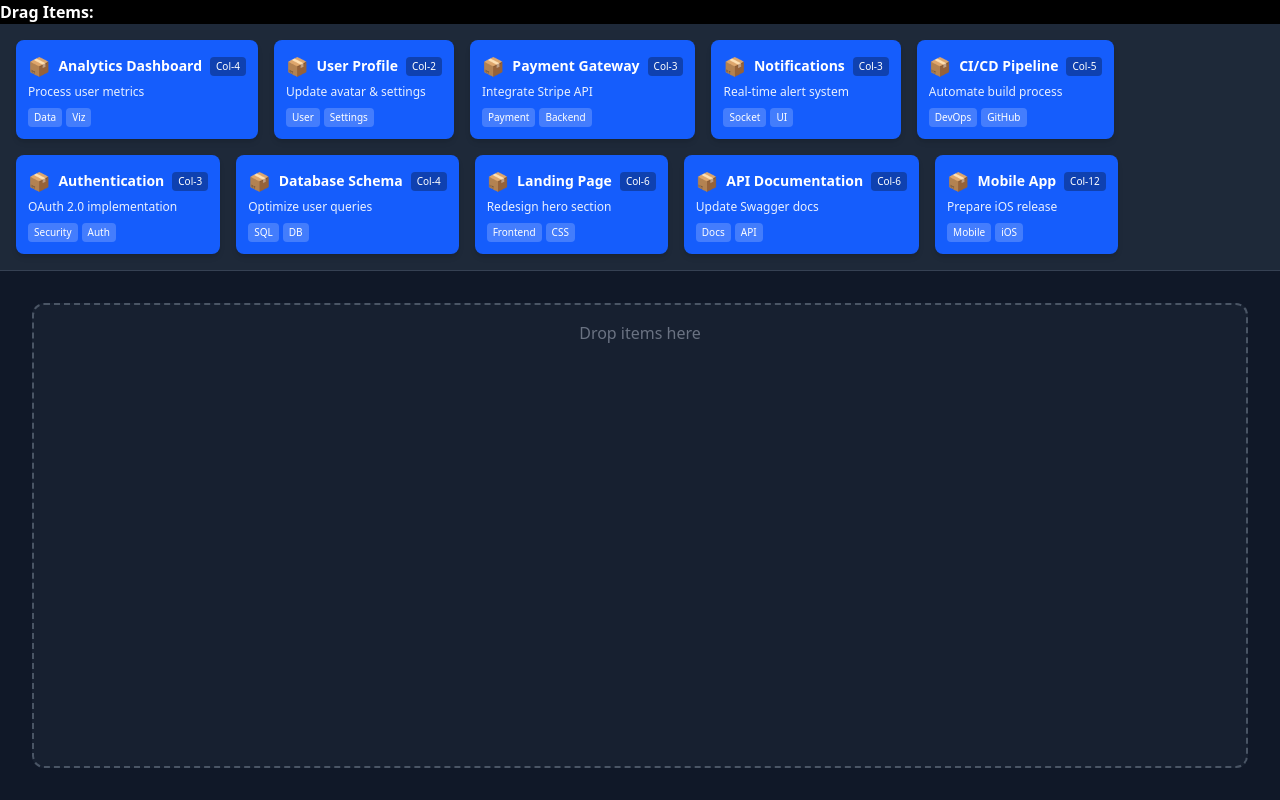
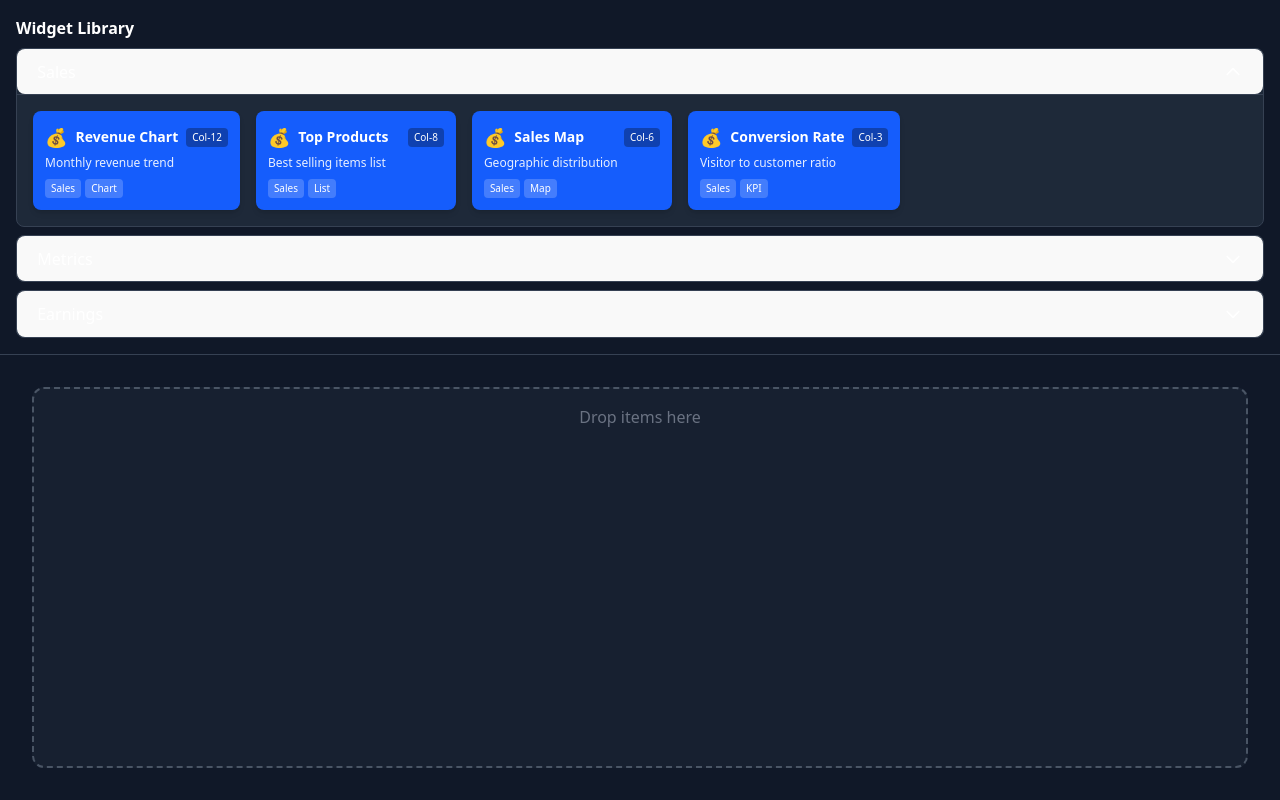
Before and after one commit to humbertoragazzini/drag-drop-layout, a React (Vite) app: page / in a window 1280 px wide. Built offline with nearby package versions, Linux system fonts and the light colour scheme.

Commit message:
added multiple acccordions to show them

```diff
--- /dev/null
+++ b/src/components/atoms/Accordion.tsx
@@ -0,0 +1,43 @@
+import { useState, type ReactNode } from 'react';
+
+interface AccordionProps {
+    title: string;
+    children: ReactNode;
+    defaultOpen?: boolean;
+}
+
+export function Accordion({ title, children, defaultOpen = false }: AccordionProps) {
+    const [isOpen, setIsOpen] = useState(defaultOpen);
+
+    return (
+        <div className="border border-gray-700 rounded-lg bg-gray-800">
+            <button
+                onClick={() => setIsOpen(!isOpen)}
+                className="w-full px-4 py-3 flex items-center justify-between bg-gray-800 hover:bg-gray-750 transition-colors text-white font-medium"
+            >
+                <span className="flex items-center gap-2">
+                    {title}
+                </span>
+                <svg
+                    className={`w-5 h-5 transition-transform ${isOpen ? 'rotate-180' : ''}`}
+                    fill="none"
+                    viewBox="0 0 24 24"
+                    stroke="currentColor"
+                >
+                    <path strokeLinecap="round" strokeLinejoin="round" strokeWidth={2} d="M19 9l-7 7-7-7" />
+                </svg>
+            </button>
+
+            <div
+                className={`transition-all duration-300 ease-in-out ${isOpen ? 'max-h-[500px] opacity-100' : 'max-h-0 opacity-0'
+                    }`}
+            >
+                <div className="p-4 border-t border-gray-700">
+                    <div className="flex gap-4 min-w-min">
+                        {children}
+                    </div>
+                </div>
+            </div>
+        </div>
+    );
+}
--- a/src/components/organisms/DragDropLayout.tsx
+++ b/src/components/organisms/DragDropLayout.tsx
@@ -18,22 +18,30 @@ import { Draggable } from '../atoms/Draggable';
 import { Droppable } from '../atoms/Droppable';
 import { SortableItem } from '../atoms/SortableItem';
 
+import { Accordion } from '../atoms/Accordion';
+
 interface DragDropLayoutProps {
     className?: string;
 }
 
 export function DragDropLayout({ className = '' }: DragDropLayoutProps) {
     const [items, setItems] = useState([
-        { id: 'item-1', title: 'Analytics Dashboard', desc: 'Process user metrics', tags: ['Data', 'Viz'], span: 4 },
-        { id: 'item-2', title: 'User Profile', desc: 'Update avatar & settings', tags: ['User', 'Settings'], span: 2 },
-        { id: 'item-3', title: 'Payment Gateway', desc: 'Integrate Stripe API', tags: ['Payment', 'Backend'], span: 3 },
-        { id: 'item-4', title: 'Notifications', desc: 'Real-time alert system', tags: ['Socket', 'UI'], span: 3 },
-        { id: 'item-5', title: 'CI/CD Pipeline', desc: 'Automate build process', tags: ['DevOps', 'GitHub'], span: 5 },
-        { id: 'item-6', title: 'Authentication', desc: 'OAuth 2.0 implementation', tags: ['Security', 'Auth'], span: 3 },
-        { id: 'item-7', title: 'Database Schema', desc: 'Optimize user queries', tags: ['SQL', 'DB'], span: 4 },
-        { id: 'item-8', title: 'Landing Page', desc: 'Redesign hero section', tags: ['Frontend', 'CSS'], span: 6 },
-        { id: 'item-9', title: 'API Documentation', desc: 'Update Swagger docs', tags: ['Docs', 'API'], span: 6 },
-        { id: 'item-10', title: 'Mobile App', desc: 'Prepare iOS release', tags: ['Mobile', 'iOS'], span: 12 },
+        // Sales Items
+        { id: 'sales-1', title: 'Revenue Chart', desc: 'Monthly revenue trend', tags: ['Sales', 'Chart'], span: 12, category: 'Sales' },
+        { id: 'sales-2', title: 'Top Products', desc: 'Best selling items list', tags: ['Sales', 'List'], span: 8, category: 'Sales' },
+        { id: 'sales-3', title: 'Sales Map', desc: 'Geographic distribution', tags: ['Sales', 'Map'], span: 6, category: 'Sales' },
+        { id: 'sales-4', title: 'Conversion Rate', desc: 'Visitor to customer ratio', tags: ['Sales', 'KPI'], span: 3, category: 'Sales' },
+
+        // Metrics Items
+        { id: 'metrics-1', title: 'Active Users', desc: 'Real-time user count', tags: ['Metrics', 'User'], span: 12, category: 'Metrics' },
+        { id: 'metrics-2', title: 'Bounce Rate', desc: 'Page abandonment rate', tags: ['Metrics', 'Analytics'], span: 8, category: 'Metrics' },
+        { id: 'metrics-3', title: 'Session Duration', desc: 'Average time on site', tags: ['Metrics', 'Time'], span: 6, category: 'Metrics' },
+        { id: 'metrics-4', title: 'Server Load', desc: 'CPU and Memory usage', tags: ['Metrics', 'DevOps'], span: 3, category: 'Metrics' },
+
+        // Earnings Items
+        { id: 'earnings-1', title: 'Net Profit', desc: 'Total profit after tax', tags: ['Earnings', 'Finance'], span: 12, category: 'Earnings' },
+        { id: 'earnings-2', title: 'Expenses', desc: 'Operational costs breakdown', tags: ['Earnings', 'Cost'], span: 8, category: 'Earnings' },
+        { id: 'earnings-3', title: 'Forecast', desc: 'Next quarter prediction', tags: ['Earnings', 'AI'], span: 6, category: 'Earnings' },
     ].map(item => ({ ...item, parent: null as string | null })));
 
     const sensors = useSensors(
@@ -90,14 +98,19 @@ export function DragDropLayout({ className = '' }: DragDropLayoutProps) {
                 collisionDetection={closestCenter}
                 onDragEnd={handleDragEnd}
             >
-                {/* Top Bar with draggable items if they are not dropped */}
-                <h2 className="text-white font-bold mr-4 min-w-[80px]">Drag Items:</h2>
-                <div className="flex flex-wrap w-full bg-gray-800 p-4 flex gap-4 items-center border-b border-gray-700">
-                    {items.filter(item => item.parent === null).map((item) => (
-                        <Draggable key={item.id} id={item.id} className="bg-blue-600 text-white p-3 rounded-lg shadow-md cursor-grab active:cursor-grabbing hover:bg-blue-700 transition-colors">
+                {/* Accordion Sidebar/Top Bar Area */}
+                <div className="bg-gray-900 p-4 border-b border-gray-700 space-y-2">
+                    <h2 className="text-white font-bold mb-2">Widget Library</h2>
+
+                    {(['Sales', 'Metrics', 'Earnings'] as const).map(category => (
+                        <Accordion key={category} title={category} defaultOpen={category === 'Sales'}>
+                            {items.filter(item => item.parent === null && item.category === category).map((item) => (
+                                <Draggable key={item.id} id={item.id} className="bg-blue-600 text-white p-3 rounded-lg shadow-md cursor-grab active:cursor-grabbing hover:bg-blue-700 transition-colors bg-opacity-80 min-w-[200px]">
                                     <div className="flex flex-col gap-1">
                                         <div className="flex items-center gap-2">
-                                    <span className="text-lg">📦</span>
+                                            <span className="text-lg">
+                                                {category === 'Sales' ? '💰' : category === 'Metrics' ? '📊' : '�'}
+                                            </span>
                                             <h3 className="font-bold text-sm">{item.title}</h3>
                                             <span className="text-[10px] bg-black/30 px-1.5 py-0.5 rounded ml-auto">Col-{item.span}</span>
                                         </div>
@@ -109,6 +122,11 @@ export function DragDropLayout({ className = '' }: DragDropLayoutProps) {
                                         </div>
                                     </div>
                                 </Draggable>
+                            ))}
+                            {items.filter(item => item.parent === null && item.category === category).length === 0 && (
+                                <div className="text-gray-500 text-sm italic p-2">All items added</div>
+                            )}
+                        </Accordion>
                     ))}
                 </div>
 
```
Lines whose indentation alone changed are shown as unchanged.
